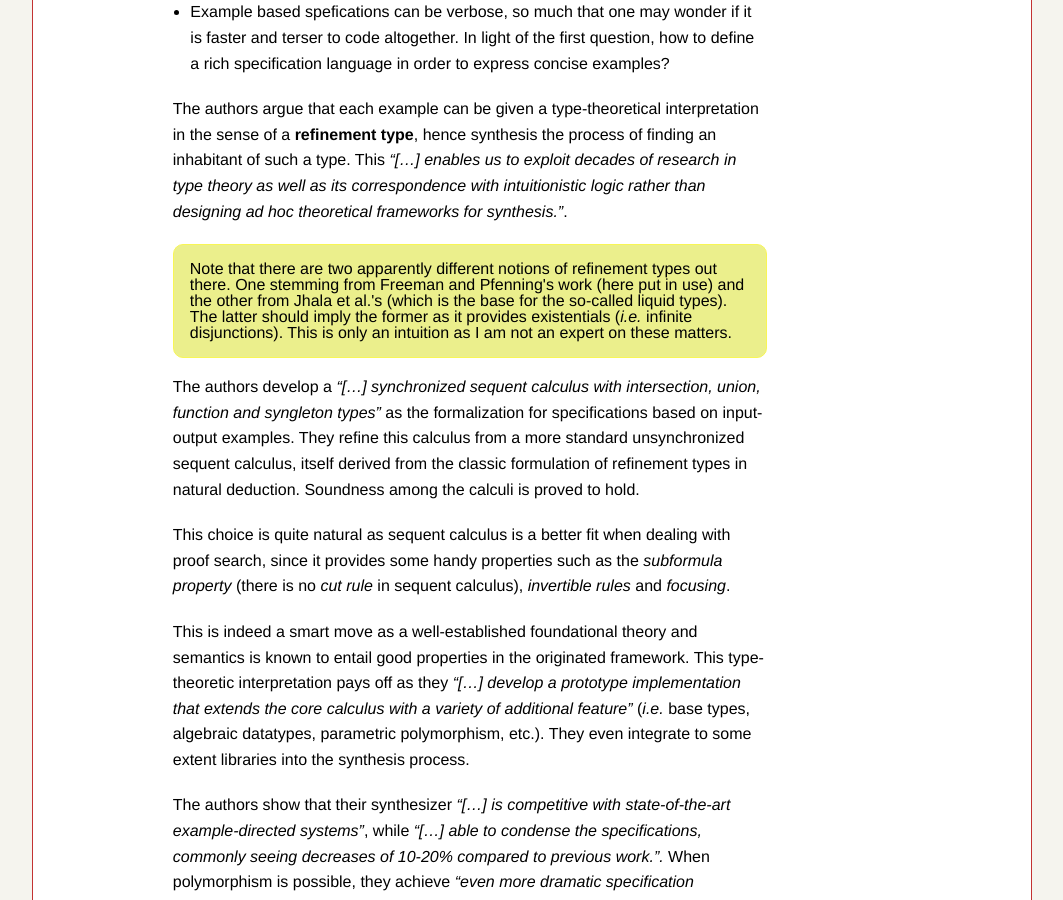
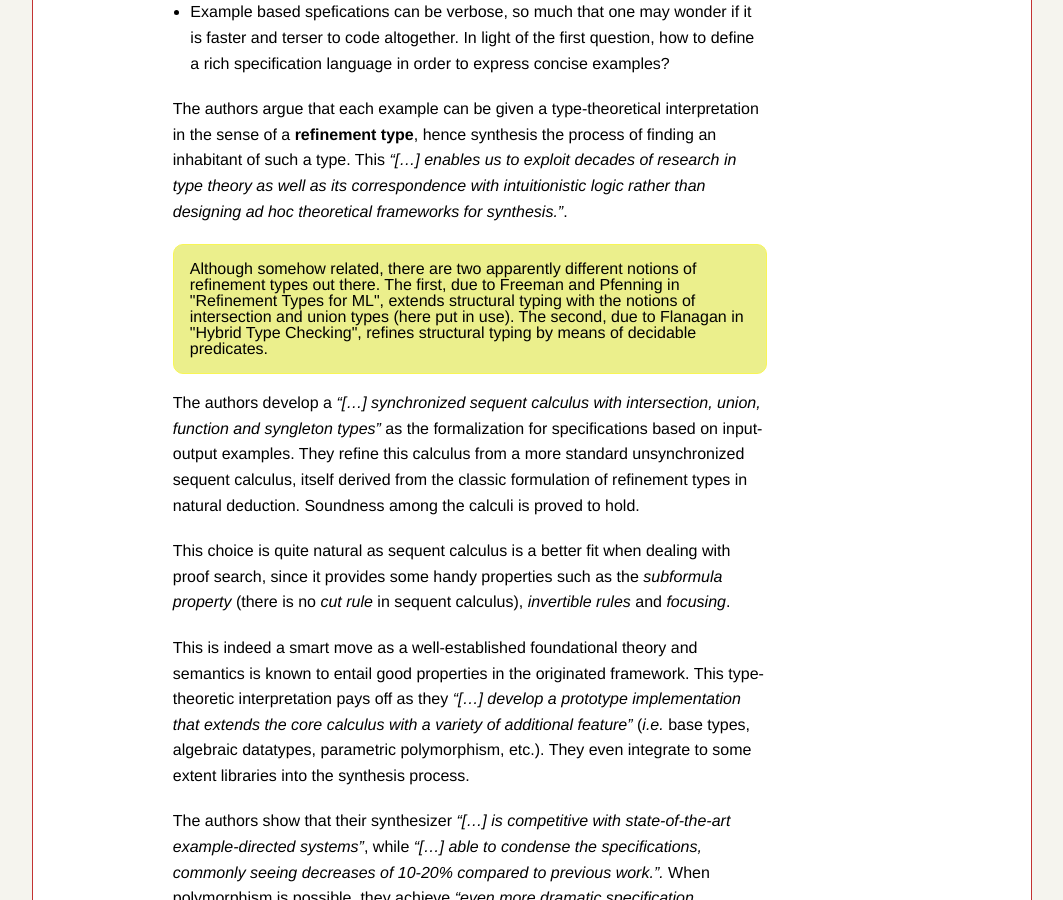
Before and after one commit to lambdaxdotx/lambdaxdotx.github.io, a Jekyll site: the page built from _posts/2016-03-17-example-directed-synthesis.md, in a window 1280 px wide and 900 px high, scrolled down 1120 px. Shown: the whole window, without its empty margins (108-1171 px from the left). Built offline with Jekyll 4.4.1, drawn with Linux system fonts in a browser that asks for light colours.

Commit message:
Clarification on refinement types notions.

```diff
--- a/_posts/2016-03-17-example-directed-synthesis.md
+++ b/_posts/2016-03-17-example-directed-synthesis.md
@@ -58,13 +58,12 @@ exploit decades of research in type theory as well as its correspondence
 with intuitionistic logic rather than designing ad hoc theoretical
 frameworks for synthesis."*.
 
-<div class="message"> Note that there are two apparently different notions
-of refinement types out there. One stemming from Freeman and Pfenning's
-work (here put in use) and the other from Jhala et al.'s (which is the base
-for the so-called liquid types). The latter should imply the former as it
-provides existentials (<em>i.e.</em> infinite disjunctions). This is only
-an intuition as I am not an expert on these matters.
-</div>
+<div class="message">Although somehow related, there are two apparently
+different notions of refinement types out there. The first, due to Freeman
+and Pfenning in "Refinement Types for ML", extends structural typing with
+the notions of intersection and union types (here put in use). The second,
+due to Flanagan in "Hybrid Type Checking", refines structural typing by
+means of decidable predicates.</div>
 
 The authors develop a *"[...] synchronized sequent calculus with
 intersection, union, function and syngleton types"* as the formalization
```
